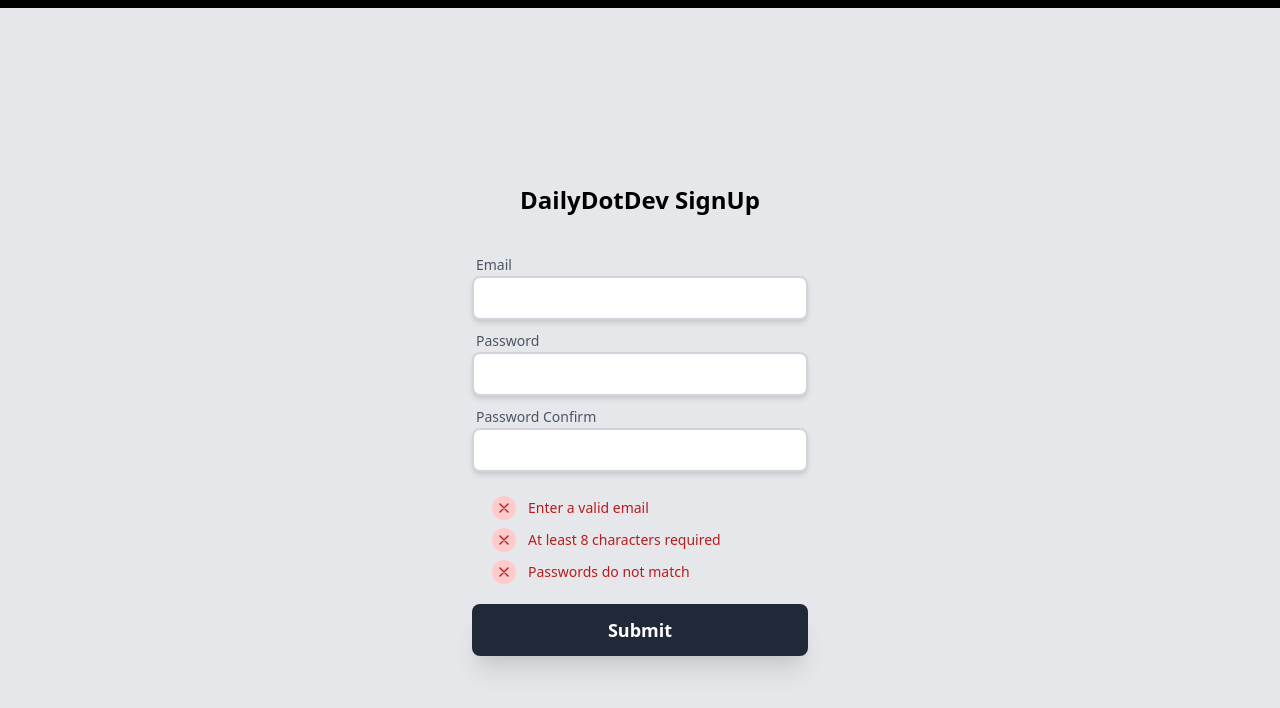
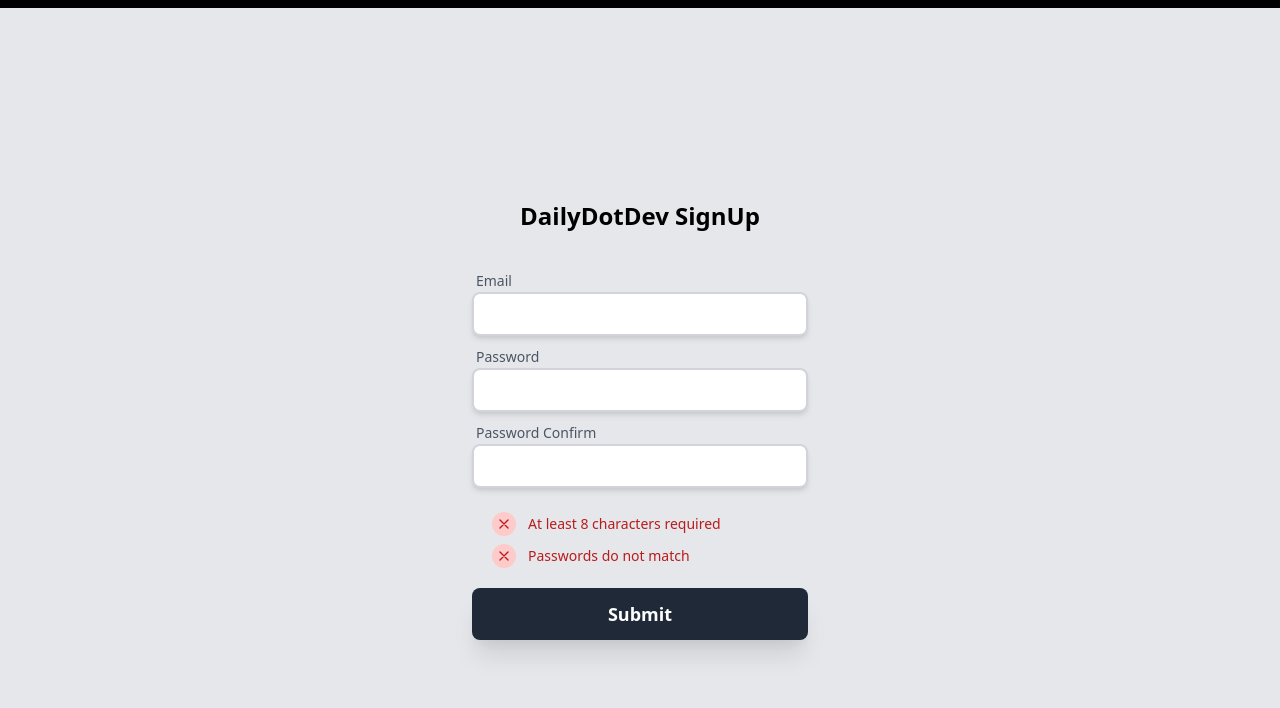
Before and after one commit to lawrenceagles/alpine-signUp-and-signIn, a plain HTML site: page index.html in a window 1280 px wide. Drawn offline with nearby package versions, Linux system fonts and the light colour scheme.

Commit message:
reactive email

```diff
--- a/index.html
+++ b/index.html
@@ -24,7 +24,8 @@
                         </div>
 
                         <div class="mt-4">
-                            <button @click="location.reload()" class="mt-3 text-lg font-semibold bg-gray-800 w-full text-white rounded-lg px-6 py-3 block shadow-xl hover:text-white hover:bg-black">
+                            <button @click="location.reload()"
+                                class="mt-3 text-lg font-semibold bg-gray-800 w-full text-white rounded-lg px-6 py-3 block shadow-xl hover:text-white hover:bg-black">
                                 Close Modal
                             </button>
                         </div>
@@ -32,7 +33,7 @@
                 </div>
             </div>
 
-            <div  x-show="!registrationStatus" class="relative h-screen flex flex-wrap items-center">
+            <div x-show="!registrationStatus" class="relative h-screen flex flex-wrap items-center">
                 <div class="w-full relative">
                     <div class="mt-6">
                         <div class="text-center font-semibold text-black text-2xl">
@@ -66,25 +67,25 @@
 
                                 <div class="flex justify-start mt-3 ml-4 p-1">
                                     <ul>
-                                        <li class="flex items-center py-1">
-                                            <div :class="{'bg-green-200 text-green-700': formData.email.length > 6, 'bg-red-200 text-red-700': formData.email.length === 0}"
+                                        <li x-show="formData.email.length > 0" class="flex items-center py-1">
+                                            <div :class="{'bg-green-200 text-green-700': isEmail(formData.email), 'bg-red-200 text-red-700': !isEmail(formData.email)}"
                                                 class=" rounded-full p-1 fill-current ">
                                                 <svg class="w-4 h-4" fill="none" viewBox="0 0 24 24"
                                                     stroke="currentColor">
                                                     <path
-                                                        x-show="formData.password === formData.password_confirm && formData.password.length > 0"
+                                                        x-show="isEmail(formData.email)"
                                                         stroke-linecap="round" stroke-linejoin="round" stroke-width="2"
                                                         d="M5 13l4 4L19 7" />
                                                     <path
-                                                        x-show="formData.password !== formData.password_confirm || formData.password.length === 0"
+                                                        x-show="!isEmail(formData.email)"
                                                         stroke-linecap="round" stroke-linejoin="round" stroke-width="2"
                                                         d="M6 18L18 6M6 6l12 12" />
                                                 </svg>
                                             </div>
                                             <span
-                                                :class="{'text-green-700': formData.password === formData.password_confirm && formData.password.length > 0, 'text-red-700':formData.password !== formData.password_confirm || formData.password.length === 0}"
+                                                :class="{'text-green-700': isEmail(formData.email), 'text-red-700': !isEmail(formData.email)}"
                                                 class="font-medium text-sm ml-3"
-                                                x-text="formData.password === formData.password_confirm && formData.password.length > 0 ? 'Email is valid' : 'Enter a valid email' "></span>
+                                                x-text="isEmail(formData.email) ? 'Email is valid' : 'Enter a valid email' "></span>
                                         </li>
 
                                         <li class="flex items-center py-1">
@@ -157,6 +158,11 @@
                 loading: false,
                 buttonLabel: 'Submit',
 
+                isEmail(email) {
+                    var re = /\S+@\S+\.\S+/;
+                    return re.test(email);
+                },
+
                 submitData() {
 
                     if (!this.formData.email.length || !this.formData.password.length || !this.formData.password_confirm
```
